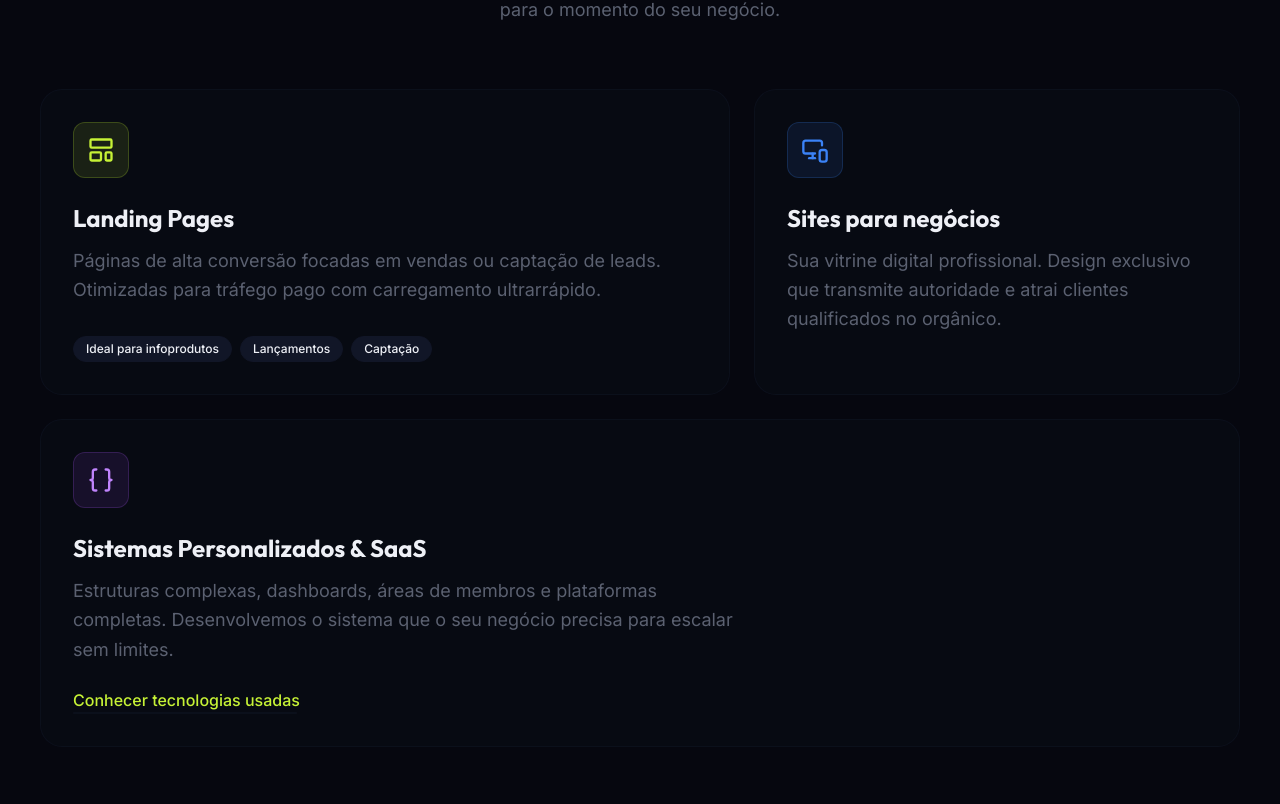
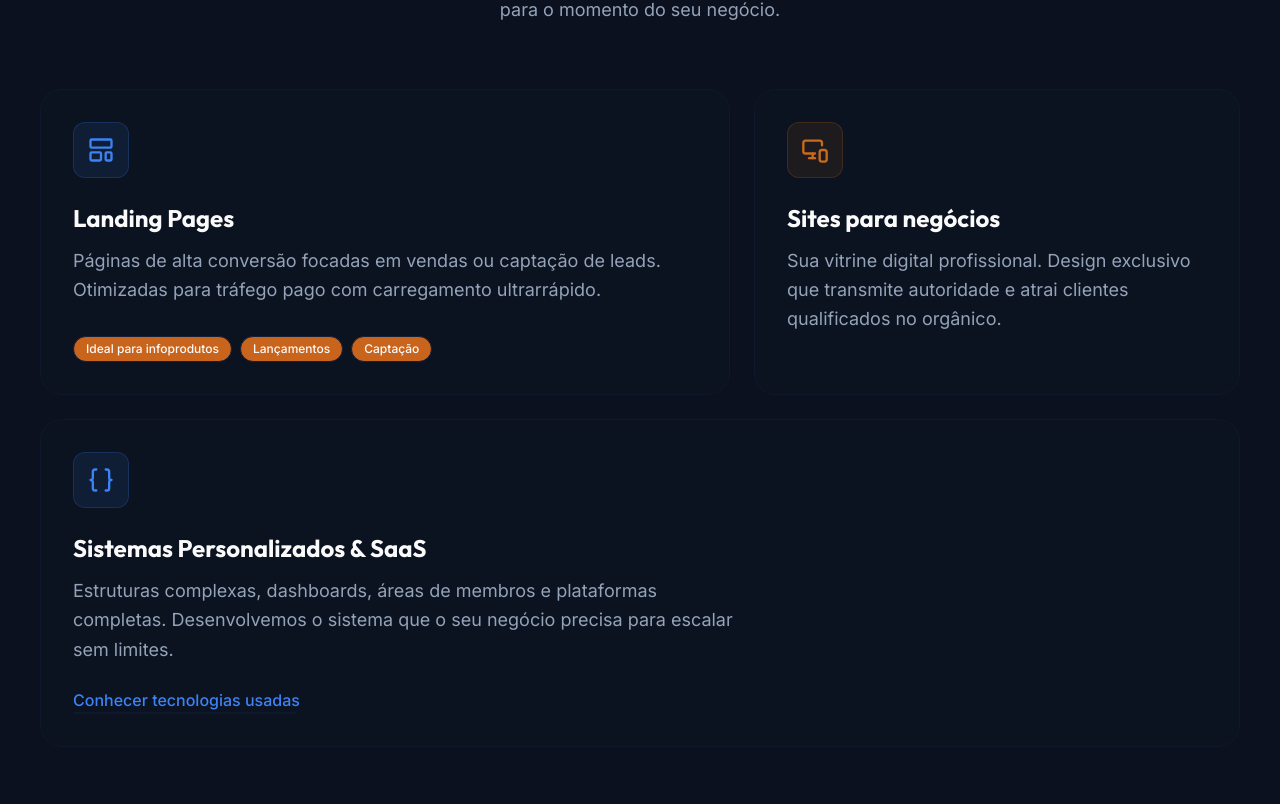
Before and after one commit to Dlsbox/dlsbox-solu--es-digitais-j1how6aq3, a React (Vite) app: page / in a window 1280 px wide. Shown: the part 1316-2120 px from the top of the page. Built offline with nearby package versions, Linux system fonts and the light colour scheme.

Commit message:
feat: Update landing page color palette to blue/brown

```diff
--- a/src/components/sections/Differentials.tsx
+++ b/src/components/sections/Differentials.tsx
@@ -48,7 +48,7 @@ export function Differentials() {
           {features.map((f, i) => (
             <Reveal key={i} delay={i * 100}>
               <div className="p-8 rounded-[var(--r)] bg-secondary/30 border border-border hover:border-primary/50 transition-colors group h-full cursor-default">
-                <div className="w-12 h-12 rounded-full bg-background flex items-center justify-center mb-6 text-muted-foreground group-hover:text-primary group-hover:scale-110 group-hover:shadow-[0_0_15px_rgba(198,241,53,0.3)] transition-all border border-border">
+                <div className="w-12 h-12 rounded-full bg-background flex items-center justify-center mb-6 text-muted-foreground group-hover:text-primary group-hover:scale-110 group-hover:shadow-[0_0_15px_rgba(59,130,246,0.3)] transition-all border border-border">
                   <f.icon className="w-5 h-5" />
                 </div>
                 <h4 className="text-xl font-display font-semibold mb-3 text-foreground">
--- a/src/components/sections/Evolution.tsx
+++ b/src/components/sections/Evolution.tsx
@@ -29,7 +29,7 @@ function Step({
         className={cn(
           'relative z-10 flex w-12 h-12 shrink-0 items-center justify-center rounded-full border-2 transition-colors',
           active
-            ? 'bg-primary border-primary text-primary-foreground shadow-[0_0_15px_rgba(198,241,53,0.3)]'
+            ? 'bg-primary border-primary text-primary-foreground shadow-[0_0_15px_rgba(59,130,246,0.3)]'
             : 'bg-card border-border text-muted-foreground',
         )}
       >
@@ -70,7 +70,7 @@ export function Evolution() {
               Acompanhamos o seu negócio desde o primeiro passo no digital até a criação de
               ecossistemas complexos. Você não precisa trocar de agência quando crescer.
             </p>
-            <div className="aspect-square w-full max-w-md rounded-full bg-gradient-to-tr from-primary/20 via-blue-500/10 to-transparent blur-[100px] absolute -z-10 opacity-60 pointer-events-none" />
+            <div className="aspect-square w-full max-w-md rounded-full bg-gradient-to-tr from-primary/20 via-brown-500/10 to-transparent blur-[100px] absolute -z-10 opacity-60 pointer-events-none" />
           </Reveal>
 
           <Reveal delay={200}>
--- a/src/components/sections/FinalCTA.tsx
+++ b/src/components/sections/FinalCTA.tsx
@@ -23,7 +23,7 @@ export function FinalCTA() {
             <div className="flex flex-col sm:flex-row items-center justify-center gap-4">
               <Button
                 size="lg"
-                className="w-full sm:w-auto rounded-full px-8 h-14 group text-base shadow-[0_0_20px_rgba(198,241,53,0.3)] hover:shadow-[0_0_30px_rgba(198,241,53,0.5)] hover:scale-105 transition-all"
+                className="w-full sm:w-auto rounded-full px-8 h-14 group text-base shadow-[0_0_20px_rgba(59,130,246,0.3)] hover:shadow-[0_0_30px_rgba(59,130,246,0.5)] hover:scale-105 transition-all"
               >
                 <MessageCircle className="w-5 h-5 mr-2" />
                 Falar no WhatsApp
--- a/src/components/sections/Hero.tsx
+++ b/src/components/sections/Hero.tsx
@@ -57,7 +57,7 @@ export function Hero() {
         }}
       />
       <div
-        className="absolute bottom-1/4 right-1/4 w-[30rem] h-[30rem] bg-blue-500/20 rounded-full blur-[120px] mix-blend-screen opacity-50 transition-transform duration-100 ease-out pointer-events-none"
+        className="absolute bottom-1/4 right-1/4 w-[30rem] h-[30rem] bg-brown-500/20 rounded-full blur-[120px] mix-blend-screen opacity-50 transition-transform duration-100 ease-out pointer-events-none"
         style={{
           transform: `translate(${(position.x - (typeof window !== 'undefined' ? window.innerWidth : 1000) / 2) * -0.05}px, ${(position.y - (typeof window !== 'undefined' ? window.innerHeight : 800) / 2) * -0.05}px)`,
         }}
@@ -81,7 +81,7 @@ export function Hero() {
             Criamos sites, sistemas e{' '}
             <span className="text-stroke-transparent relative inline-block">
               estrutura
-              <span className="absolute inset-0 bg-gradient-to-r from-primary to-blue-500 bg-clip-text text-transparent opacity-30 blur-sm">
+              <span className="absolute inset-0 bg-gradient-to-r from-primary to-brown-500 bg-clip-text text-transparent opacity-50 blur-sm">
                 estrutura
               </span>
             </span>
@@ -102,7 +102,7 @@ export function Hero() {
           <Button
             size="lg"
             onClick={handleScrollToCta}
-            className="w-full sm:w-auto rounded-full px-8 text-base h-14 group shadow-[0_0_20px_rgba(198,241,53,0.3)] hover:shadow-[0_0_30px_rgba(198,241,53,0.5)] hover:scale-105 transition-all"
+            className="w-full sm:w-auto rounded-full px-8 text-base h-14 group shadow-[0_0_20px_rgba(59,130,246,0.3)] hover:shadow-[0_0_30px_rgba(59,130,246,0.5)] hover:scale-105 transition-all"
           >
             Solicitar orçamento
             <ArrowRight className="ml-2 w-5 h-5 group-hover:translate-x-1 transition-transform" />
--- a/src/components/sections/Marquee.tsx
+++ b/src/components/sections/Marquee.tsx
@@ -20,7 +20,7 @@ export function Marquee() {
       <div className="marquee-content flex items-center">
         {extendedItems.map((item, i) => (
           <div key={i} className="flex items-center mx-6">
-            <div className="w-2 h-2 rounded-full bg-primary mr-4 shadow-[0_0_10px_#C6F135]" />
+            <div className="w-2 h-2 rounded-full bg-primary mr-4 shadow-[0_0_10px_#3B82F6]" />
             <span className="font-display font-medium text-lg tracking-wide text-primary">
               {item}
             </span>
--- a/src/components/sections/Plans.tsx
+++ b/src/components/sections/Plans.tsx
@@ -73,7 +73,7 @@ export function Plans() {
                 className={cn(
                   'relative flex flex-col h-full rounded-[var(--r2)] p-8 transition-transform duration-300 hover:-translate-y-2',
                   p.highlight
-                    ? 'bg-card border-primary/50 shadow-[0_0_30px_rgba(198,241,53,0.1)]'
+                    ? 'bg-gradient-to-b from-primary/10 to-card border-primary/50 shadow-[0_0_30px_rgba(59,130,246,0.15)]'
                     : 'bg-card/30 border-border hover:border-border/80',
                 )}
               >
@@ -107,7 +107,7 @@ export function Plans() {
                   className={cn(
                     'w-full h-12 text-base font-medium',
                     p.highlight
-                      ? 'shadow-[0_0_15px_rgba(198,241,53,0.2)] hover:shadow-[0_0_20px_rgba(198,241,53,0.4)] hover:scale-[1.02] transition-all'
+                      ? 'shadow-[0_0_15px_rgba(59,130,246,0.2)] hover:shadow-[0_0_20px_rgba(59,130,246,0.4)] hover:scale-[1.02] transition-all'
                       : 'bg-transparent hover:bg-white/5',
                   )}
                 >
--- a/src/components/sections/Services.tsx
+++ b/src/components/sections/Services.tsx
@@ -48,8 +48,8 @@ export function Services() {
           <Reveal className="md:col-span-5 h-full" delay={200}>
             <GlowCard className="h-full flex flex-col justify-between group">
               <div>
-                <div className="w-14 h-14 rounded-xl bg-blue-500/10 flex items-center justify-center mb-6 border border-blue-500/20 group-hover:bg-blue-500/20 transition-colors">
-                  <MonitorSmartphone className="w-7 h-7 text-blue-500" />
+                <div className="w-14 h-14 rounded-xl bg-brown-500/10 flex items-center justify-center mb-6 border border-brown-500/20 group-hover:bg-brown-500/20 transition-colors">
+                  <MonitorSmartphone className="w-7 h-7 text-brown-500" />
                 </div>
                 <h3 className="text-2xl font-display font-bold mb-3">Sites para negócios</h3>
                 <p className="text-muted-foreground text-lg leading-relaxed">
@@ -63,8 +63,8 @@ export function Services() {
           <Reveal className="md:col-span-12 h-full" delay={300}>
             <GlowCard className="h-full flex flex-col md:flex-row items-center gap-8 group">
               <div className="flex-1">
-                <div className="w-14 h-14 rounded-xl bg-purple-500/10 flex items-center justify-center mb-6 border border-purple-500/20 group-hover:bg-purple-500/20 transition-colors">
-                  <Braces className="w-7 h-7 text-purple-400" />
+                <div className="w-14 h-14 rounded-xl bg-primary/10 flex items-center justify-center mb-6 border border-primary/20 group-hover:bg-primary/20 transition-colors">
+                  <Braces className="w-7 h-7 text-primary" />
                 </div>
                 <h3 className="text-2xl font-display font-bold mb-3">
                   Sistemas Personalizados & SaaS
@@ -77,9 +77,10 @@ export function Services() {
                   Conhecer tecnologias usadas
                 </button>
               </div>
-              <div className="w-full md:w-1/3 aspect-video md:aspect-square bg-gradient-to-br from-card to-secondary rounded-xl border border-border/50 overflow-hidden relative">
+              <div className="w-full md:w-1/3 aspect-video md:aspect-square bg-gradient-to-br from-card to-background rounded-xl border border-border/50 overflow-hidden relative">
                 <div className="absolute inset-0 bg-[linear-gradient(to_right,#80808012_1px,transparent_1px),linear-gradient(to_bottom,#80808012_1px,transparent_1px)] bg-[size:24px_24px]" />
-                <div className="absolute top-1/2 left-1/2 -translate-x-1/2 -translate-y-1/2 w-40 h-40 bg-purple-500/20 blur-[50px] rounded-full" />
+                <div className="absolute top-1/2 left-1/2 -translate-x-1/2 -translate-y-1/2 w-40 h-40 bg-primary/20 blur-[50px] rounded-full" />
+                <div className="absolute top-1/4 right-1/4 w-32 h-32 bg-brown-500/20 blur-[40px] rounded-full" />
               </div>
             </GlowCard>
           </Reveal>
--- a/src/components/ui/glow-card.tsx
+++ b/src/components/ui/glow-card.tsx
@@ -49,7 +49,7 @@ export function GlowCard({ children, className, ...props }: GlowCardProps) {
         className="pointer-events-none absolute -inset-px opacity-0 transition duration-300"
         style={{
           opacity,
-          background: `radial-gradient(600px circle at ${position.x}px ${position.y}px, rgba(198,241,53,0.08), transparent 40%)`,
+          background: `radial-gradient(600px circle at ${position.x}px ${position.y}px, rgba(59,130,246,0.08), transparent 40%)`,
         }}
       />
       <div className="relative z-10 h-full">{children}</div>
--- a/src/main.css
+++ b/src/main.css
@@ -6,33 +6,33 @@
 
 @layer base {
   :root {
-    --background: 230 46% 4%;
-    --foreground: 228 33% 95%;
+    --background: 222 47% 8%;
+    --foreground: 0 0% 98%;
 
-    --card: 228 30% 7%;
-    --card-foreground: 228 33% 95%;
+    --card: 222 47% 10%;
+    --card-foreground: 0 0% 98%;
 
-    --popover: 228 30% 7%;
-    --popover-foreground: 228 33% 95%;
+    --popover: 222 47% 10%;
+    --popover-foreground: 0 0% 98%;
 
-    --primary: 74 88% 58%;
-    --primary-foreground: 230 46% 4%;
+    --primary: 217 91% 60%;
+    --primary-foreground: 0 0% 100%;
 
-    --secondary: 228 38% 11%;
-    --secondary-foreground: 228 33% 95%;
+    --secondary: 25 75% 45%;
+    --secondary-foreground: 0 0% 100%;
 
-    --muted: 228 38% 11%;
-    --muted-foreground: 223 11% 40%;
+    --muted: 222 47% 15%;
+    --muted-foreground: 215 20.2% 65.1%;
 
-    --accent: 74 88% 58%;
-    --accent-foreground: 230 46% 4%;
+    --accent: 25 75% 45%;
+    --accent-foreground: 0 0% 100%;
 
-    --destructive: 0 84.2% 60.2%;
-    --destructive-foreground: 210 40% 98%;
+    --destructive: 0 62.8% 30.6%;
+    --destructive-foreground: 0 0% 98%;
 
-    --border: 228 38% 11%;
-    --input: 228 38% 11%;
-    --ring: 74 88% 58%;
+    --border: 222 47% 15%;
+    --input: 222 47% 15%;
+    --ring: 217 91% 60%;
 
     --radius: 0.875rem;
     --r: 0.875rem;
@@ -46,7 +46,7 @@
 
 @layer utilities {
   .text-stroke-transparent {
-    -webkit-text-stroke: 1px rgba(255, 255, 255, 0.2);
+    -webkit-text-stroke: 1px rgba(255, 255, 255, 0.3);
     color: transparent;
   }
 
--- a/tailwind.config.ts
+++ b/tailwind.config.ts
@@ -43,6 +43,19 @@ export default {
           DEFAULT: 'hsl(var(--secondary))',
           foreground: 'hsl(var(--secondary-foreground))',
         },
+        brown: {
+          50: '#fdf8f6',
+          100: '#f2e8e5',
+          200: '#eaddd7',
+          300: '#e0cec7',
+          400: '#d2bab0',
+          500: '#c96a1d',
+          600: '#b85c18',
+          700: '#964811',
+          800: '#7a3c10',
+          900: '#633310',
+          DEFAULT: '#c96a1d',
+        },
         destructive: {
           DEFAULT: 'hsl(var(--destructive))',
           foreground: 'hsl(var(--destructive-foreground))',
```
Also changed, not shown: src/components/sections/Products.tsx (+10 -10 lines), .skip.config.json.
